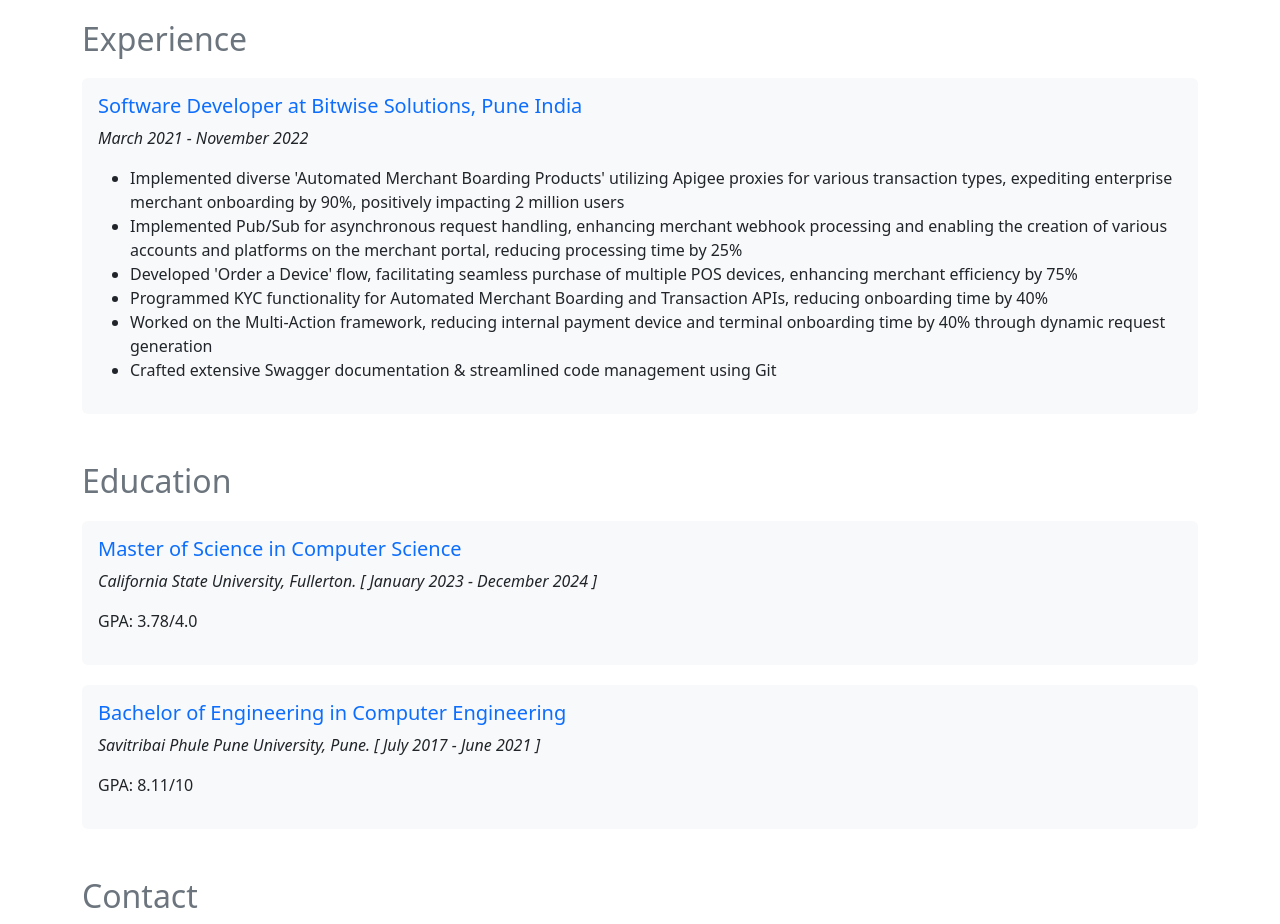
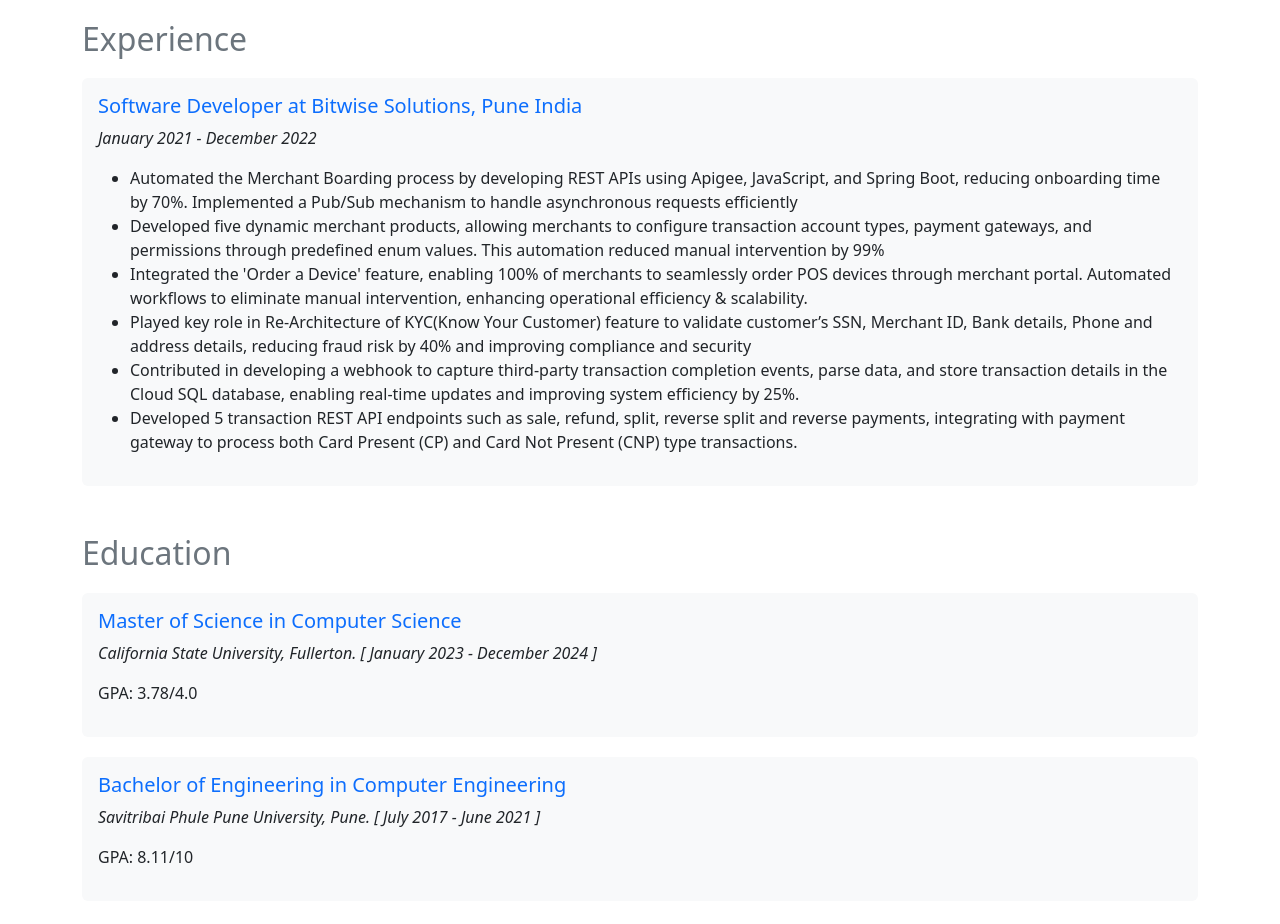
Before and after one commit to sanketauti8/portfolio, a React (Create React App) app: page / in a window 1280 px wide. Shown: the part 3900-4824 px from the top of the page. Built offline with nearby package versions, Linux system fonts and the light colour scheme.

Commit message:
Update About.js

```diff
--- a/src/About.js
+++ b/src/About.js
@@ -8,18 +8,21 @@
         <h2 className="section-title text-secondary">Experience</h2>
         <div className="experience bg-light p-3 rounded">
           <h5 className="text-primary">Software Developer at Bitwise Solutions, Pune India</h5>
-          <p><em>March 2021 - November 2022</em></p>
+          <p><em>January 2021 - December 2022</em></p>
           <ul>
-  <li>Implemented diverse 'Automated Merchant Boarding Products' utilizing Apigee proxies for various transaction types, expediting
-enterprise merchant onboarding by 90%, positively impacting 2 million users</li>
-  <li>Implemented Pub/Sub for asynchronous request handling, enhancing merchant webhook processing and enabling the creation of
-various accounts and platforms on the merchant portal, reducing processing time by 25%</li>
-  <li>Developed 'Order a Device' flow, facilitating seamless purchase of multiple POS devices, enhancing merchant efficiency by 75%</li>
-<li>Programmed KYC functionality for Automated Merchant Boarding and Transaction APIs, reducing onboarding time by 40%
+  <li>Automated the Merchant Boarding process by developing REST APIs using Apigee, JavaScript, and Spring Boot, reducing
+onboarding time by 70%. Implemented a Pub/Sub mechanism to handle asynchronous requests efficiently</li>
+  <li>Developed five dynamic merchant products, allowing merchants to configure transaction account types, payment
+gateways, and permissions through predefined enum values. This automation reduced manual intervention by 99%</li>
+  <li>Integrated the 'Order a Device' feature, enabling 100% of merchants to seamlessly order POS devices through
+merchant portal. Automated workflows to eliminate manual intervention, enhancing operational efficiency & scalability.</li>
+<li>Played key role in Re-Architecture of KYC(Know Your Customer) feature to validate customer’s SSN, Merchant ID, Bank
+details, Phone and address details, reducing fraud risk by 40% and improving compliance and security</li>
+<li>Contributed in developing a webhook to capture third-party transaction completion events, parse data, and store
+transaction details in the Cloud SQL database, enabling real-time updates and improving system efficiency by 25%.</li>
+<li>Developed 5 transaction REST API endpoints such as sale, refund, split, reverse split and reverse payments, integrating
+with payment gateway to process both Card Present (CP) and Card Not Present (CNP) type transactions.
 </li>
-<li>Worked on the Multi-Action framework, reducing internal payment device and terminal onboarding time by 40% through dynamic
-request generation</li>
-<li>Crafted extensive Swagger documentation & streamlined code management using Git</li>
 </ul>
         </div>
       </div>
```
